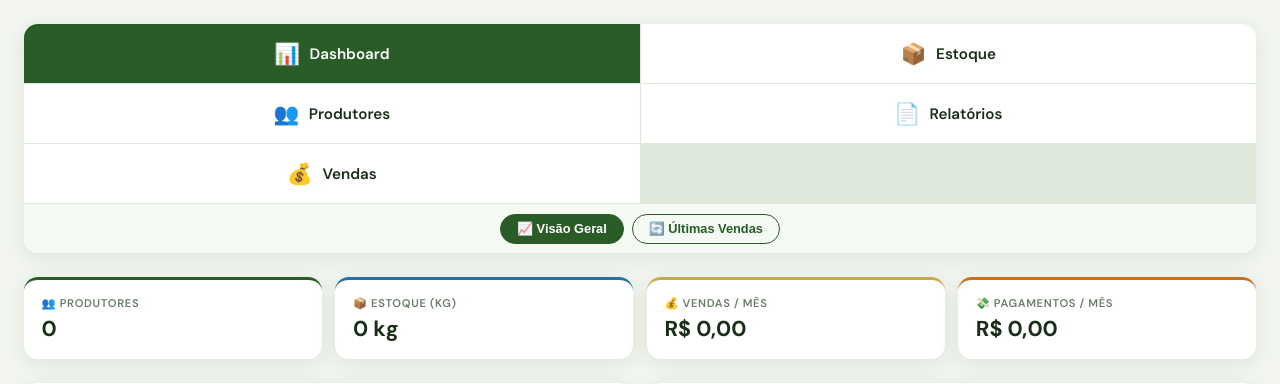
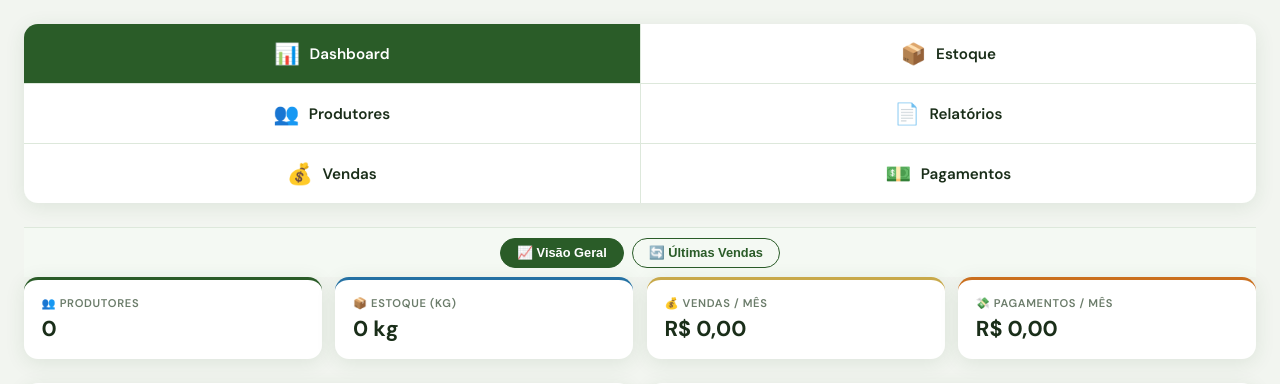
Before and after one commit to coparsa76-eng/copar, a Flask app: page /gerente in a window 1280 px wide. Shown: the part 62-446 px from the top of the page. Run offline with Flask 3, Linux system fonts and the light colour scheme; the visitor is signed in with stand-in values (Sample User, id 1); data that the repository does not hold is empty; some libraries are stand-ins or nearby versions.

Commit message:
Update gerente.html

```diff
--- a/templates/gerente.html
+++ b/templates/gerente.html
@@ -421,6 +421,10 @@
     <button class="menu-item" data-menu="vendas">
         <span>💰</span> Vendas
     </button>
+    <button class="menu-item" onclick="window.location.href='/pagamentos'">
+        <span>💵</span> Pagamentos
+    </button>
+</div>
 </div>
 
         <!-- Submenu que muda conforme o menu selecionado -->
```
